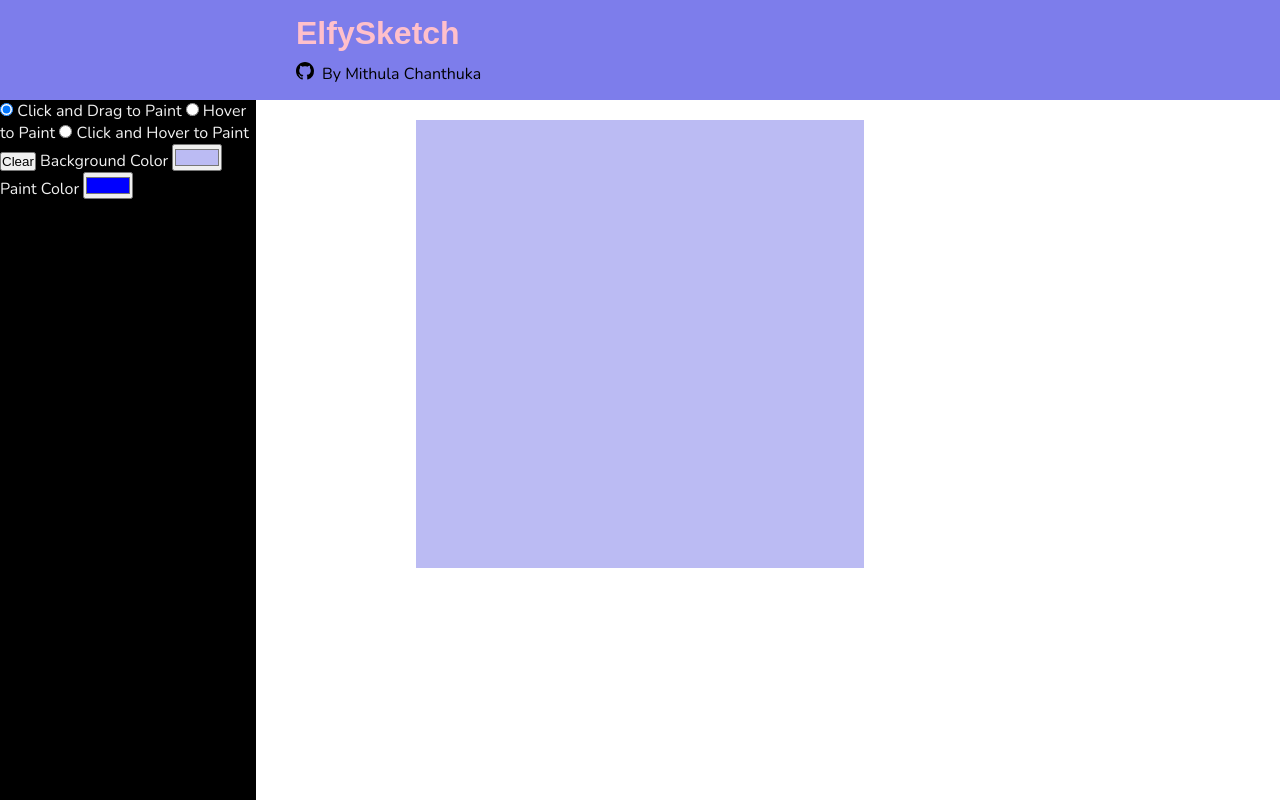
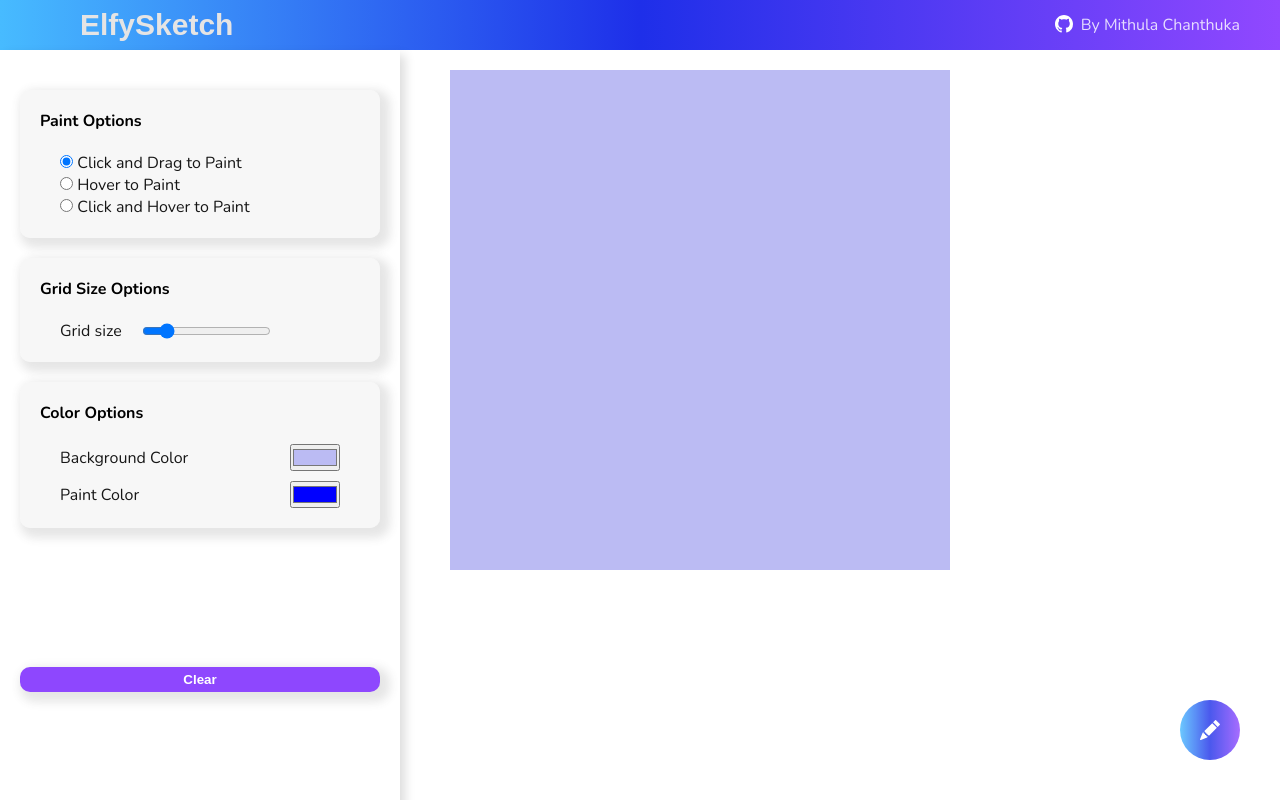
Before and after one commit to Mithula-cbw/Etch-a-Sketch, a plain HTML site: page index.html in a window 1280 px wide. Drawn offline with nearby package versions, Linux system fonts and the light colour scheme; a web font is replaced by a local one.

Commit message:
Finished basic functions and styling

```diff
--- a/index.html
+++ b/index.html
@@ -8,35 +8,66 @@
 </head>
 <body>
     <header class="header">
-        <div class="header-inner">
-            <div class="header-logo"></div>
             <div class="header-title">
                 <div class="header-title-main">ElfySketch</div>
                 <div class="header-title-sub">
-                    <div class="sub-logo">
+                    <a target="_blank" href="https://github.com/Mithula-cbw" class="sub-logo">
                         <svg xmlns="http://www.w3.org/2000/svg" width="16" height="16" fill="currentColor" class="bi bi-github" viewBox="0 0 16 16">
                             <path d="M8 0C3.58 0 0 3.58 0 8c0 3.54 2.29 6.53 5.47 7.59.4.07.55-.17.55-.38 0-.19-.01-.82-.01-1.49-2.01.37-2.53-.49-2.69-.94-.09-.23-.48-.94-.82-1.13-.28-.15-.68-.52-.01-.53.63-.01 1.08.58 1.23.82.72 1.21 1.87.87 2.33.66.07-.52.28-.87.51-1.07-1.78-.2-3.64-.89-3.64-3.95 0-.87.31-1.59.82-2.15-.08-.2-.36-1.02.08-2.12 0 0 .67-.21 2.2.82.64-.18 1.32-.27 2-.27s1.36.09 2 .27c1.53-1.04 2.2-.82 2.2-.82.44 1.1.16 1.92.08 2.12.51.56.82 1.27.82 2.15 0 3.07-1.87 3.75-3.65 3.95.29.25.54.73.54 1.48 0 1.07-.01 1.93-.01 2.2 0 .21.15.46.55.38A8.01 8.01 0 0 0 16 8c0-4.42-3.58-8-8-8"/>
-                        </svg></div>
+                        </svg>
+                    </a>
                     <div class="sub-name">By Mithula Chanthuka</div>
                 </div>
             </div>
-        </div>
     </header>
     <aside class="controls">
-        <form action="">
-            <input class="mouse-behavior" id="click-n-drag" type="radio" name="mouse-behavior" value="click-n-drag" checked selected> Click and Drag to Paint
-            <input class="mouse-behavior" id="hover" type="radio" name="mouse-behavior" value="hover"> Hover to Paint
-            <input class="mouse-behavior" id="click-n-hover" type="radio" name="mouse-behavior" value="click-n-hover"> Click and Hover to Paint
-        </form>
-        <button onclick="clearGrid()">Clear</button>
+        <div class="mouse-behavior-container control-section">
+            <div class="control-section-title">Paint Options</div>
+            <div class="mouse-behavior-options">
+                <label for="click-n-drag">
+                    <input class="mouse-behavior" id="click-n-drag" type="radio" name="mouse-behavior" value="click-n-drag" checked> Click and Drag to Paint
+                </label>
+                <label for="hover">
+                    <input class="mouse-behavior" id="hover" type="radio" name="mouse-behavior" value="hover"> Hover to Paint
+                </label>
+                <label for="click-n-hover">
+                    <input class="mouse-behavior" id="click-n-hover" type="radio" name="mouse-behavior" value="click-n-hover"> Click and Hover to Paint
+                </label>
+            </div>
+        </div>
+        <div class="control-section">
+            <div class="control-section-title">Grid Size Options</div>
+          <div class="grid-size-options">
 
-        <label for="bg-color-toggle">Background Color</label>
-        <input id="bg-color-toggle" class="bg-color-toggle" type="color" name="background-color" value="#bbbbf3">
+              <label for="grid-size">Grid size</label>
+              <input type="range" id="grid-size" min="10" max="50" value="16" />
+          </div>
+        </div>
 
-        <label for="paint-color-toggle">Paint Color</label>
-        <input id="paint-color-toggle" class="pen-color-toggle" type="color" name="background-color" value="#0000FF">
+
+        <div class="control-section">
+            <div class="control-section-title">Color Options</div>
+
+            <div class="color-options">
+                <div class="bg-color-options">
+                    <label for="bg-color-toggle">Background Color</label>
+                    <input id="bg-color-toggle" class="bg-color-toggle" type="color" name="background-color" value="#bbbbf3">
+                </div>
+                <div class="bg-color-options">
+                   <label for="paint-color-toggle">Paint Color</label>
+                    <input id="paint-color-toggle" class="pen-color-toggle" type="color" name="background-color" value="#0000FF">
+                </div>
+            </div>
+        </div>
+
+        <button id="clear-btn" onclick="clearGrid()">Clear</button>
 
     </aside>
+    <div class="new-btn">
+        <svg xmlns="http://www.w3.org/2000/svg" width="16" height="16" fill="currentColor" class="bi bi-pencil-fill" viewBox="0 0 16 16">
+            <path d="M12.854.146a.5.5 0 0 0-.707 0L10.5 1.793 14.207 5.5l1.647-1.646a.5.5 0 0 0 0-.708zm.646 6.061L9.793 2.5 3.293 9H3.5a.5.5 0 0 1 .5.5v.5h.5a.5.5 0 0 1 .5.5v.5h.5a.5.5 0 0 1 .5.5v.5h.5a.5.5 0 0 1 .5.5v.207zm-7.468 7.468A.5.5 0 0 1 6 13.5V13h-.5a.5.5 0 0 1-.5-.5V12h-.5a.5.5 0 0 1-.5-.5V11h-.5a.5.5 0 0 1-.5-.5V10h-.5a.5.5 0 0 1-.175-.032l-.179.178a.5.5 0 0 0-.11.168l-2 5a.5.5 0 0 0 .65.65l5-2a.5.5 0 0 0 .168-.11z"/>
+          </svg>
+    </div>
 <main class="working-space">
         <div class="drawing-grid" id="drawing-grid">
 </main>
--- a/script.js
+++ b/script.js
@@ -1,9 +1,18 @@
-const gridSize = 16;
+let gridSize = 16;
 const drawingGrid = document.getElementById('drawing-grid');
 const mouseBehaviorRadios = document.querySelectorAll('.mouse-behavior');
+const gridSizeInput = document.getElementById('grid-size')
 
+createGrid();
+// Create grid panels
 
-// Create grid panels
+function createGrid(){
+    drawingGrid.innerHTML = '';
+    const gridPanelWidth = Math.floor((500 / gridSize) * 100) / 100;
+    console.log(gridPanelWidth);
+    document.documentElement.style.setProperty('--grid-panel-width', `${gridPanelWidth}px`); // Set the CSS variable
+    document.documentElement.style.setProperty('--grid-size',gridSize);
+
     for (let i = 0; i < gridSize; i++) {
         for (let j = 0; j < gridSize; j++) {
             const gridPanel = document.createElement('div');
@@ -12,6 +21,13 @@ for (let i = 0; i < gridSize; i++) {
             drawingGrid.appendChild(gridPanel);
         }
     }
+}
+
+gridSizeInput.addEventListener('input', (event) => {
+    gridSize = Number(event.target.value);
+    createGrid();
+});
+
 
 // Add event listeners for mouse behavior radio buttons
 mouseBehaviorRadios.forEach((radio) => {
@@ -77,6 +93,8 @@ const clickToHover = () => {
     drawingGrid.addEventListener('mousedown', () => {
         isMouseDown = !isMouseDown;  // Set mouse state to down
     });
+    drawingGrid.addEventListener('mouseleave', () => (isMouseDown = false));
+
 
     const gridPanels = document.querySelectorAll('.grid-panel');
     gridPanels.forEach(panel => {
@@ -133,3 +151,11 @@ function clearGrid(){
     });
 }
 }
+
+const neBtn = document.querySelector('.new-btn');
+
+neBtn.addEventListener('click', () => {
+    if (confirm('Do you want to reset the website? This will clear the grid and reset all settings.')) {
+        location.reload(); // Reload the page to reset everything
+    }
+});
--- a/styles.css
+++ b/styles.css
@@ -5,14 +5,14 @@
     --main-bg-color: white;
     --main-font:'Nunito' ,sans-serif;
     --header-color:rgb(125, 125, 235);
-    --header-height:100px;
-    --title-color:pink;
+    --header-height:50px;
+    --title-color:rgb(229, 228, 228);
     --title-font-family: 'Edu AU VIC WA NT Dots', sans-serif;
-    --title-font-size: 2rem;
-    --title-sub-color:rgba(255, 192, 203, 0.816);
+    --title-font-size: 30px;
+    --title-sub-color:rgba(255, 255, 255, 0.816);
     --grid-panel-width: 28px;
     --grid-size:16;
-    --drawing-grid-color:rgb(213, 213, 213);
+    --drawing-grid-color:rgba(255, 255, 255, 0);
     --grid-panel-color:#bbbbf3;
     --paint-color:blue;
     --grid-panel-hover:rgb(157, 55, 236);
@@ -34,38 +34,24 @@ background-color: var(--main-bg-color);
 .header{
     height: var(--header-height);
     width: 100%;
-    background-color: var(--header-color);
+    background: linear-gradient(to right, #47bbff, #1e2fe9, #9148ff);
     display: flex;
     flex-direction: row;
     align-items: center;
-    justify-content: center;
-}
-
-.header-inner{
-    width: 60%;
-    height: 80px;
-    margin: auto;
-    display: flex;
-    flex-direction: row;
-    align-items: center;
-    justify-content: center;
-}
-
-.header-logo{
-    width: 40px;
-    height: 40px;
+    justify-content: space-between;
+    padding-left: 80px;
+    padding-right: 40px;
 }
 
 .header-title{
-    flex-grow: 1;
+    width: 100%;
     display: flex;
-    flex-direction: column;
-    justify-content: space-around;
+    flex-direction: row;
+    justify-content: space-between;
     gap: 10px;
-    align-items: flex-start;
+    align-items: center;
 }
 .header-title-main{
-    width: 100%;
     font-family: var(--title-font-family);
     font-size: var(--title-font-size);
     font-weight: 700;
@@ -73,8 +59,8 @@ background-color: var(--main-bg-color);
 }
 
 .header-title-sub{
-    width: 100%;
     font-family: var(--main-font);
+    color: var(--title-sub-color);
     display: flex;
     flex-direction: row;
     gap: 8px;
@@ -83,17 +69,29 @@ background-color: var(--main-bg-color);
 
 }
 
+.sub-logo{
+    background-color: transparent;
+    border: none;
+}
+
 .sub-logo > svg{
+    margin-top: 4px;
     height: 18px;
     width: auto;
+    cursor: pointer;
+    fill: white;
+}
+
+.sub-logo:hover > svg{
+    fill: yellow;
 }
 
 
 .drawing-grid{
-    margin: auto;
+    margin-left: 450px;
     margin-top: 20px;
-    width: calc(var(--grid-size)*var(--grid-panel-width));
-    height:  calc(var(--grid-size)*var(--grid-panel-width));
+    width:500px;
+    height: 500px;
     background-color: var(--drawing-grid-color);
     display: flex;
     flex-wrap: wrap;
@@ -129,9 +127,109 @@ background-color: var(--main-bg-color);
     top: var(--header-height);
     left: 0;
     bottom: 0;
-    width: 20%;
+    width: 400px;
     height: 100%;
     float: left;
-    background-color: black;
-    color: rgb(240, 240, 240);
+    background-color: rgba(255, 255, 255, 0.798);
+    color: rgb(23, 23, 23);
+    display: flex;
+    flex-direction: column;
+    gap: 20px;
+    align-items: flex-start;
+    justify-content: flex-start;
+    padding: 40px 20px;
+    box-shadow: 5px 5px 10px 0px rgba(0, 0, 0, 0.139);
 }
+
+.control-section{
+    width: 100%;
+    padding: 20px 40px;
+    border-radius: 10px;
+    background-color: rgba(235, 235, 235, 0.414);
+    box-shadow: 5px 5px 10px 5px rgba(75, 75, 75, 0.139);
+
+}
+
+.control-section-title{
+    font-weight: 700;
+    color: black;
+    margin-left: -20px;
+    margin-bottom: 20px;
+}
+
+.mouse-behavior-options{
+    display: flex;
+    flex-direction: column;
+    justify-content: flex-start;
+    align-items: flex-start;
+}
+
+.mouse-behavior-options > input{
+    display: flex;
+    flex-direction: row;
+    gap: 5px;
+}
+
+.grid-size-options{
+    display: flex;
+    flex-direction: row;
+    gap: 20px;
+    align-items: center;
+}
+
+.color-options{
+    display: flex;
+    flex-direction: column;
+    gap: 10px;
+    align-items: flex-start;
+    justify-content: flex-start;
+}
+
+.bg-color-options{
+    width: 100%;
+    display: flex;
+    flex-direction: row;
+    justify-content: space-between;
+    gap: 20px;
+    align-items: center;
+}
+
+#clear-btn{
+    margin-top: -20px;
+    padding: 5px ;
+    width: 100%;
+    margin: auto;
+    border-radius: 10px;
+    border: none;
+    box-shadow: 5px 5px 10px 5px rgba(75, 75, 75, 0.139);
+    font-weight: 700;
+    background-color:#8E47FE;
+    color: white;
+}
+
+.new-btn{
+    position: fixed;
+    bottom: 40px;
+    right: 40px;
+    width: 60px;
+    height: 60px;
+    border-radius: 50%;
+    background: linear-gradient(to right, #47bbff, #1e2fe9, #9148ff);
+    opacity: 0.8;
+    display: grid;
+    place-content: center;
+    cursor: pointer;
+    transition: 0.4s ease-in;
+}
+
+.new-btn:hover{
+    background: linear-gradient(to right, #a843ec, #1e2fe9, #2456d5);
+
+}
+
+.new-btn > svg{
+    width: 20px;
+    height: 20px;
+    fill: white;
+
+}
```
Lines whose indentation alone changed are shown as unchanged.
